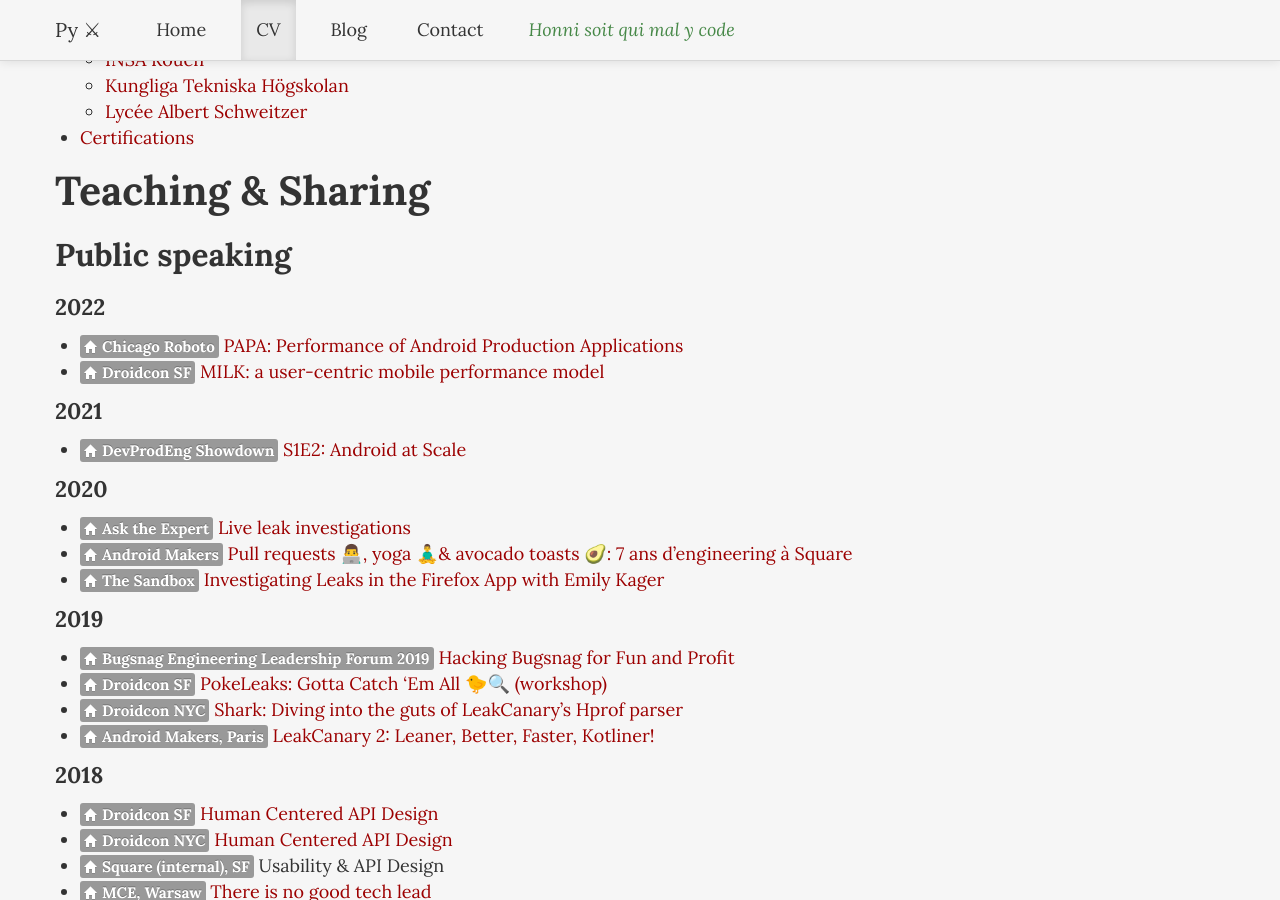
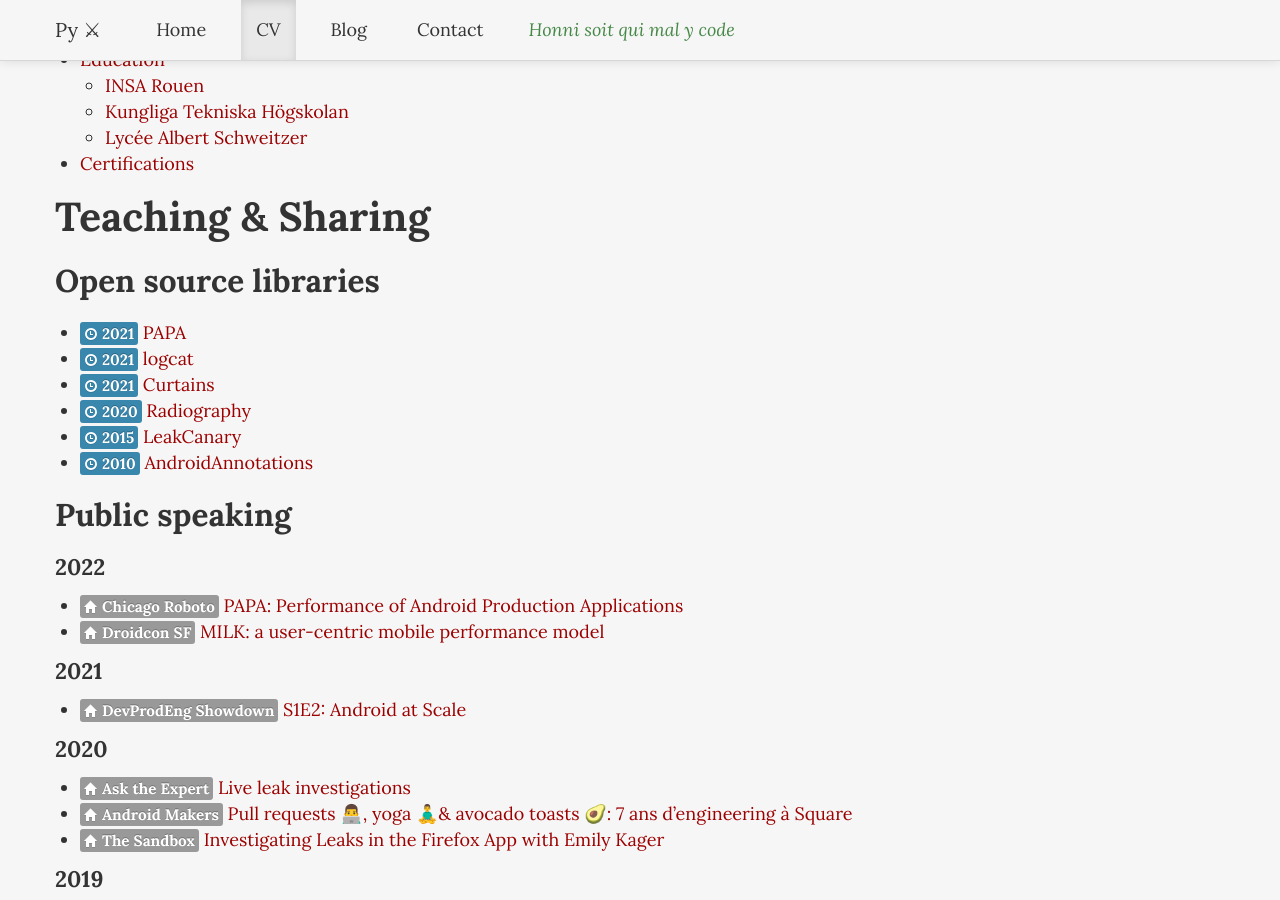
Before and after one commit to pyricau/pyricau.github.com, a Jekyll site: the page built from cv.markdown, in a window 1280 px wide and 900 px high, scrolled down 1270 px. Built offline with Jekyll 4.4.1, drawn with Linux system fonts in a browser that asks for light colours; some of the changed text lies outside the part shown.

Commit message:
Update cv.markdown

```diff
--- a/cv.markdown
+++ b/cv.markdown
@@ -20,6 +20,15 @@
 {:toc}
 
 ## Teaching & Sharing
+
+### Open source libraries
+
+* {% include time.html text="2021" %} [PAPA](https://github.com/square/papa)
+* {% include time.html text="2021" %} [logcat](https://github.com/square/logcat)
+* {% include time.html text="2021" %} [Curtains](https://github.com/square/curtains)
+* {% include time.html text="2020" %} [Radiography](https://github.com/square/radiography)
+* {% include time.html text="2015" %} [LeakCanary](https://github.com/square/leakcanary)
+* {% include time.html text="2010" %} [AndroidAnnotations](https://github.com/androidannotations/androidannotations)
 
 ### Public speaking
 
```
